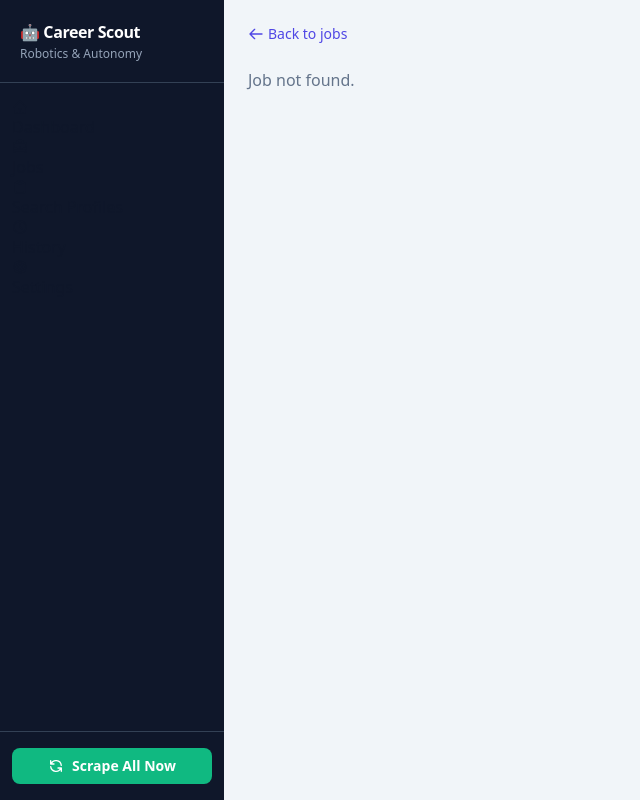
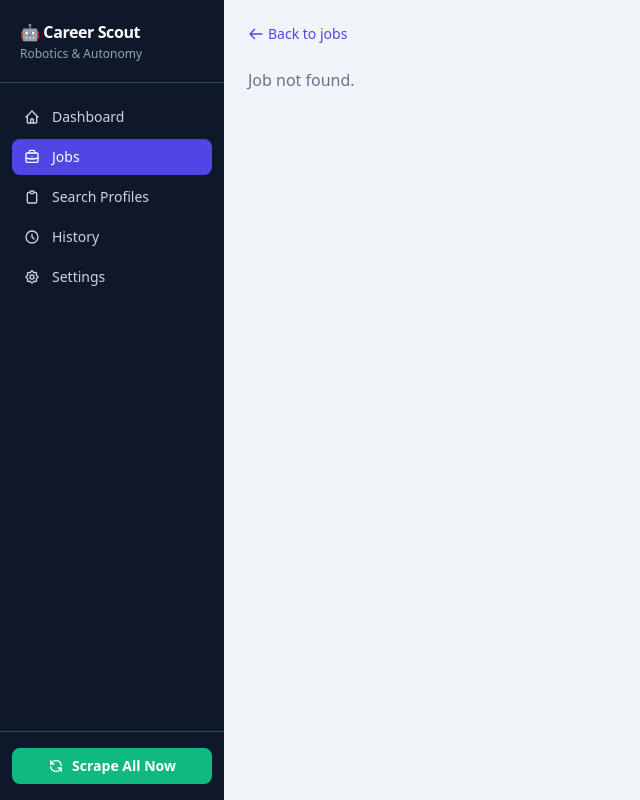
Before and after one commit to maninka123/career-scout, a FastAPI app: page /job/1 in a window 1280 px wide. Shown: the whole page, without its empty margins (0-640 px from the left). Run offline with FastAPI, Linux system fonts and the light colour scheme; some libraries are stand-ins or nearby versions.

Commit message:
Fix sidebar nav invisible text (remove @apply, inline Tailwind classes)
Tailwind CDN does not process @apply in <style> tags. Replaced sidebar-link
class with direct utility classes on each nav element.

Co-Authored-By: Claude Sonnet 4.6 <noreply@anthropic.com>

```diff
--- a/app/templates/base.html
+++ b/app/templates/base.html
@@ -9,8 +9,6 @@
   <script src="https://cdn.jsdelivr.net/npm/chart.js@4/dist/chart.umd.min.js"></script>
   <style>
     [x-cloak] { display: none !important; }
-    .sidebar-link { @apply flex items-center gap-3 px-3 py-2 rounded-lg text-slate-300 hover:bg-slate-700 hover:text-white transition-colors text-sm font-medium; }
-    .sidebar-link.active { @apply bg-indigo-600 text-white; }
   </style>
 </head>
 <body class="bg-slate-100 text-slate-900 min-h-screen flex">
@@ -22,26 +20,29 @@
       <div class="text-slate-400 text-xs mt-0.5">Robotics &amp; Autonomy</div>
     </div>
     <nav class="flex-1 px-3 py-4 space-y-1">
-      <a href="/" class="sidebar-link {% if request.url.path == '/' %}active{% endif %}">
+      {% set link_base = "flex items-center gap-3 px-3 py-2 rounded-lg text-slate-300 hover:bg-slate-700 hover:text-white transition-colors text-sm font-medium" %}
+      {% set link_active = "flex items-center gap-3 px-3 py-2 rounded-lg bg-indigo-600 text-white text-sm font-medium" %}
+
+      <a href="/" class="{{ link_active if request.url.path == '/' else link_base }}">
         <svg class="w-4 h-4" fill="none" stroke="currentColor" viewBox="0 0 24 24"><path stroke-linecap="round" stroke-linejoin="round" stroke-width="2" d="M3 12l2-2m0 0l7-7 7 7M5 10v10a1 1 0 001 1h3m10-11l2 2m-2-2v10a1 1 0 01-1 1h-3m-6 0a1 1 0 001-1v-4a1 1 0 011-1h2a1 1 0 011 1v4a1 1 0 001 1m-6 0h6"/></svg>
         Dashboard
       </a>
-      <a href="/jobs" class="sidebar-link {% if request.url.path.startswith('/jobs') or request.url.path.startswith('/job/') %}active{% endif %}">
+      <a href="/jobs" class="{{ link_active if (request.url.path.startswith('/jobs') or request.url.path.startswith('/job/')) else link_base }}">
         <svg class="w-4 h-4" fill="none" stroke="currentColor" viewBox="0 0 24 24"><path stroke-linecap="round" stroke-linejoin="round" stroke-width="2" d="M21 13.255A23.931 23.931 0 0112 15c-3.183 0-6.22-.62-9-1.745M16 6V4a2 2 0 00-2-2h-4a2 2 0 00-2 2v2m4 6h.01M5 20h14a2 2 0 002-2V8a2 2 0 00-2-2H5a2 2 0 00-2 2v10a2 2 0 002 2z"/></svg>
         Jobs
         {% if new_jobs_badge %}
         <span class="ml-auto bg-indigo-500 text-white text-xs font-bold px-1.5 py-0.5 rounded-full">{{ new_jobs_badge }}</span>
         {% endif %}
       </a>
-      <a href="/profiles" class="sidebar-link {% if request.url.path.startswith('/profiles') %}active{% endif %}">
+      <a href="/profiles" class="{{ link_active if request.url.path.startswith('/profiles') else link_base }}">
         <svg class="w-4 h-4" fill="none" stroke="currentColor" viewBox="0 0 24 24"><path stroke-linecap="round" stroke-linejoin="round" stroke-width="2" d="M9 5H7a2 2 0 00-2 2v12a2 2 0 002 2h10a2 2 0 002-2V7a2 2 0 00-2-2h-2M9 5a2 2 0 002 2h2a2 2 0 002-2M9 5a2 2 0 012-2h2a2 2 0 012 2"/></svg>
         Search Profiles
       </a>
-      <a href="/runs" class="sidebar-link {% if request.url.path == '/runs' %}active{% endif %}">
+      <a href="/runs" class="{{ link_active if request.url.path == '/runs' else link_base }}">
         <svg class="w-4 h-4" fill="none" stroke="currentColor" viewBox="0 0 24 24"><path stroke-linecap="round" stroke-linejoin="round" stroke-width="2" d="M12 8v4l3 3m6-3a9 9 0 11-18 0 9 9 0 0118 0z"/></svg>
         History
       </a>
-      <a href="/settings" class="sidebar-link {% if request.url.path == '/settings' %}active{% endif %}">
+      <a href="/settings" class="{{ link_active if request.url.path == '/settings' else link_base }}">
         <svg class="w-4 h-4" fill="none" stroke="currentColor" viewBox="0 0 24 24"><path stroke-linecap="round" stroke-linejoin="round" stroke-width="2" d="M10.325 4.317c.426-1.756 2.924-1.756 3.35 0a1.724 1.724 0 002.573 1.066c1.543-.94 3.31.826 2.37 2.37a1.724 1.724 0 001.065 2.572c1.756.426 1.756 2.924 0 3.35a1.724 1.724 0 00-1.066 2.573c.94 1.543-.826 3.31-2.37 2.37a1.724 1.724 0 00-2.572 1.065c-.426 1.756-2.924 1.756-3.35 0a1.724 1.724 0 00-2.573-1.066c-1.543.94-3.31-.826-2.37-2.37a1.724 1.724 0 00-1.065-2.572c-1.756-.426-1.756-2.924 0-3.35a1.724 1.724 0 001.066-2.573c-.94-1.543.826-3.31 2.37-2.37.996.608 2.296.07 2.572-1.065z"/><path stroke-linecap="round" stroke-linejoin="round" stroke-width="2" d="M15 12a3 3 0 11-6 0 3 3 0 016 0z"/></svg>
         Settings
       </a>
```
